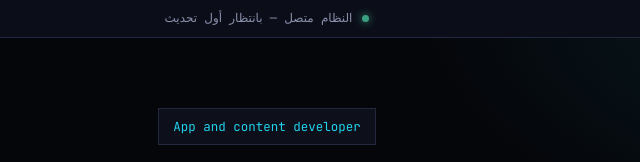
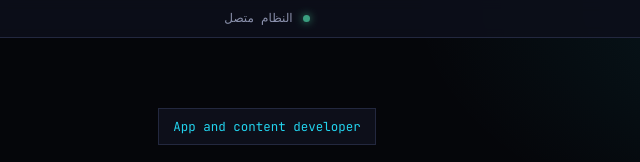
Before and after one commit to I4-404/Light-of-Guidance, a plain HTML site: page index.html in a window 1280 px wide. Shown: the top 162 px of the page, 373-1013 px from the left. Drawn offline with Linux system fonts and the light colour scheme.

Commit message:
Update index.html

```diff
--- a/index.html
+++ b/index.html
@@ -379,7 +379,7 @@
       if (withDates.length) {
         statusText.innerHTML = 'النظام متصل — <b>' + esc(withDates[0].text) + '</b>';
       } else {
-        statusText.innerHTML = 'النظام متصل — بانتظار أول تحديث';
+        statusText.innerHTML = 'النظام متصل';
       }
 
       // blog preview
```
